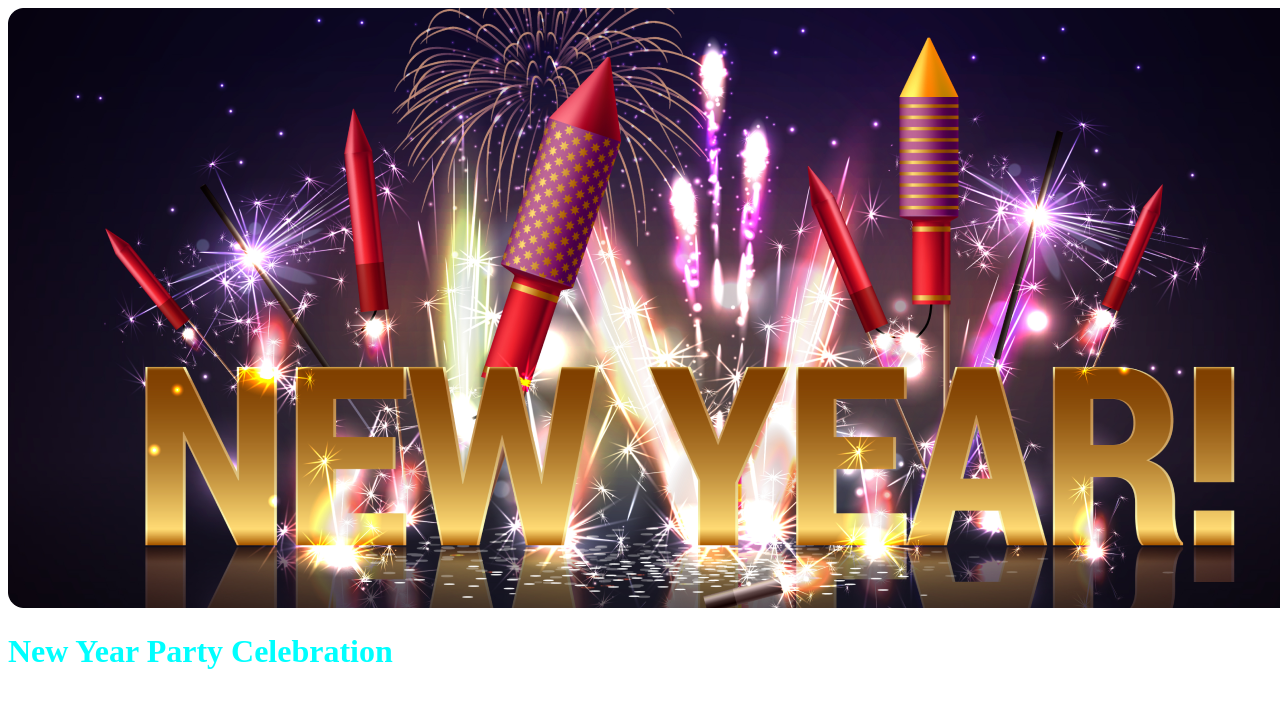
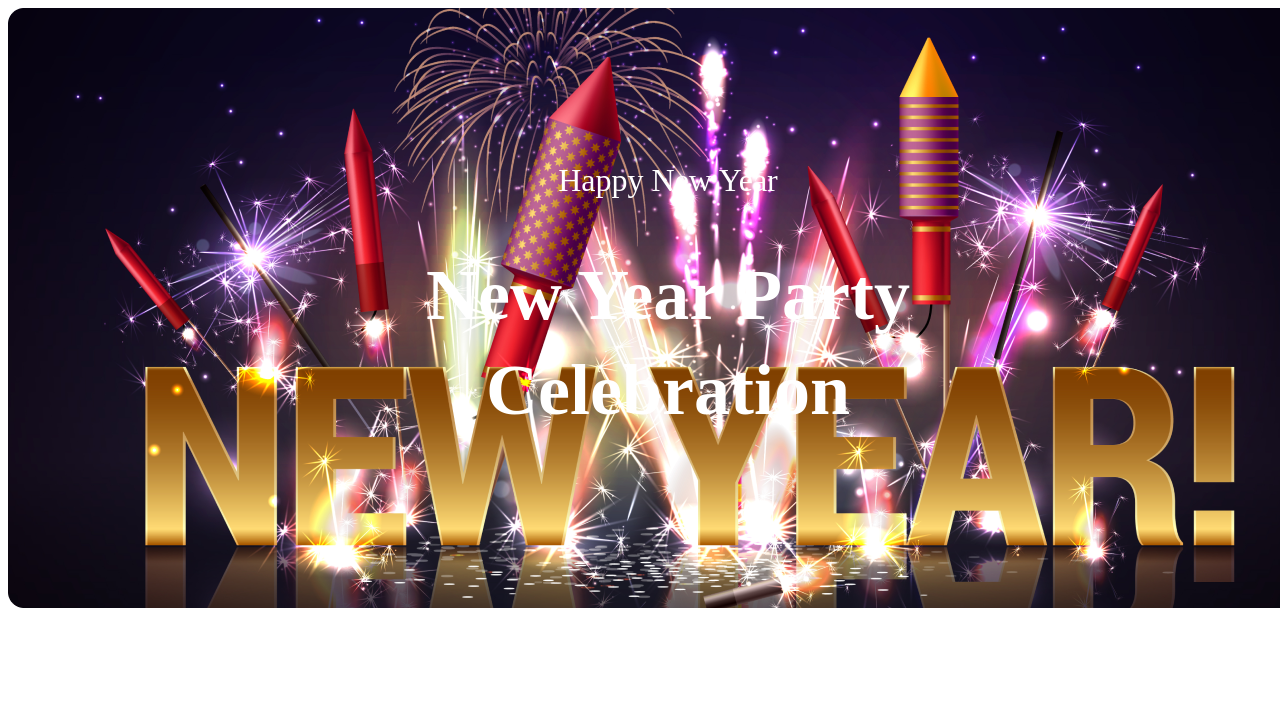
Before and after one commit to shanto2024sss/Happy-new-year-a1, a plain HTML site: page index.html in a window 1280 px wide. Shown: the top 708 px of the page. Drawn offline with Linux system fonts and the light colour scheme.

Commit message:
banner-commplet

```diff
--- a/index.css
+++ b/index.css
@@ -1,4 +1,39 @@
-.banner-text{
-color: aqua;
+
+*{
+
+    font-family: Merriweather;
 
 }
+
+#banner-part{
+
+background-image:url(./resources/Banner\ Image.png) ;
+width: 1320px;
+height: 600px;
+display: flex;
+justify-content: center;
+align-items: center;
+}
+
+
+#banner-reletive{
+
+    color: #FFF;
+    text-align: center;
+    font-family: Merriweather;
+    font-size: 32px;
+    font-style: normal;
+    font-weight: 400;
+    line-height: normal;
+}
+
+.banner-text{
+
+    color: #FFF;
+    text-align: center;
+    font-family: Merriweather;
+    font-size: 72px;
+    font-style: normal;
+    font-weight: 900;
+    line-height: 95px;
+}
--- a/index.html
+++ b/index.html
@@ -11,15 +11,12 @@
    <!--banner part-->
     <div id="banner-part">
 
-     <div>
-<img src="./resources/Banner Image.png" alt="">
+    <div>
+        <h3 id="banner-reletive">Happy New Year</h3>
+    <h1 class="banner-text"> New Year Party <br>Celebration</h1>
 
-     </div>
- <div>
-<h1 class="banner-text"> New Year Party Celebration</h1>
+</div>
 
-
- </div>
     </div>
 
 </body>
```
